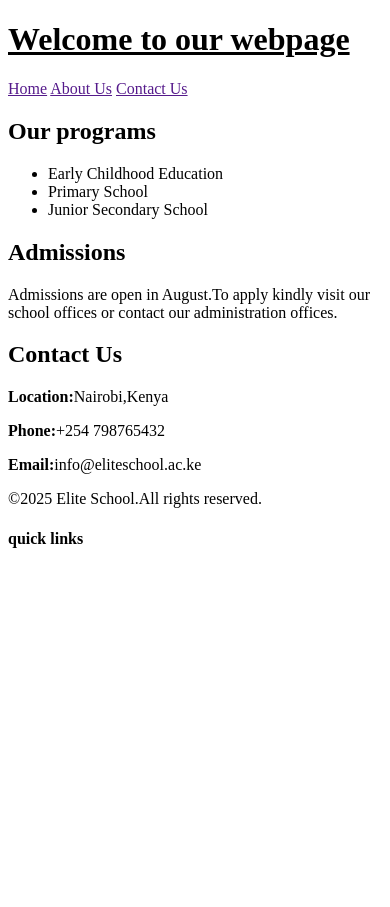
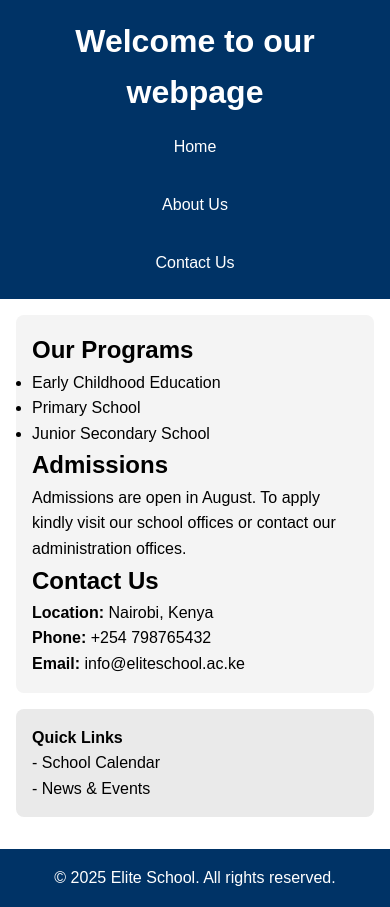
Before and after one commit to lynn004/calculate-discount-function, a plain HTML site: page index.html in a window 390 px wide. Before the commit the page ends 844 px from the top, so only its background shows below. Drawn offline with Linux system fonts and the light colour scheme.

Commit message:
Initial commit: Elite School webpage with responsive layout

```diff
--- a/index.html
+++ b/index.html
@@ -1,21 +1,28 @@
 <!DOCTYPE html>
-<html>
+<html lang="en">
 <head>
-    <title><B>Elite School Webpage</B></title>
+    <meta charset="UTF-8">
+    <title>Elite School Webpage</title>
+    <!-- Linking the CSS file -->
+    <link rel="stylesheet" href="styles.css">
 </head>
 <body>
     <header>
-        <h1><u>Welcome to our webpage</u></h1>
-        <nav><a href="">Home</a>
-        <a href="">About Us</a>
-        <a href="">Contact Us</a></nav>
+        <h1>Welcome to our webpage</h1>
+        <nav>
+            <a href="#">Home</a>
+            <a href="#">About Us</a>
+            <a href="#">Contact Us</a>
+        </nav>
     </header>
 
+    <!-- Grid container for main + sidebar -->
+    <div class="container">
         <main>
             <section>
-            <h2>Our programs</h2>
+                <h2>Our Programs</h2>
                 <ul>
-    <li> Early Childhood Education</li>
+                    <li>Early Childhood Education</li>
                     <li>Primary School</li>
                     <li>Junior Secondary School</li>
                 </ul>
@@ -23,27 +30,27 @@
 
             <section>
                 <h2>Admissions</h2>
-    <p>Admissions are open in August.To apply kindly visit our school offices or contact
-        our administration offices.</p>
+                <p>Admissions are open in August. To apply kindly visit our school offices or
+                contact our administration offices.</p>
             </section>
+
             <section>
                 <h2>Contact Us</h2>
-    <p><b>Location:</b>Nairobi,Kenya</p>
-    <p><b>Phone:</b>+254 798765432</p>
-    <P><b>Email:</b>info@eliteschool.ac.ke</P>
+                <p><b>Location:</b> Nairobi, Kenya</p>
+                <p><b>Phone:</b> +254 798765432</p>
+                <p><b>Email:</b> info@eliteschool.ac.ke</p>
             </section>
-
- <footer><p>&copy;2025 Elite School.All rights reserved.</p>
-</footer>
- <aside>
-    <h4>quick links</h4>
-
- </aside>
         </main>
 
+        <aside>
+            <h4>Quick Links</h4>
+            <p>- School Calendar</p>
+            <p>- News & Events</p>
+        </aside>
+    </div>
 
-
+    <footer>
+        <p>&copy; 2025 Elite School. All rights reserved.</p>
+    </footer>
 </body>
-
-
 </html>
--- /dev/null
+++ b/practice.css
@@ -0,0 +1,6 @@
+
+container {
+    display: grid;
+    grid-template-columns: 1fr 2fr 1fr; /* Defines 3 columns */
+    grid-gap: 10px; /* Adds spacing */
+}
--- /dev/null
+++ b/styles.css
@@ -0,0 +1,91 @@
+/* Reset some defaults */
+* {
+  margin: 0;
+  padding: 0;
+  box-sizing: border-box;
+}
+
+body {
+  font-family: Arial, sans-serif;
+  line-height: 1.6;
+}
+
+/* Header + Nav using Flexbox */
+header {
+  background: #003366;
+  color: #fff;
+  padding: 1rem;
+  text-align: center;
+}
+
+header nav {
+  margin-top: 0.5rem;
+  display: flex;
+  justify-content: center;
+  gap: 1rem;
+}
+
+header nav a {
+  color: #fff;
+  text-decoration: none;
+  padding: 0.5rem 1rem;
+  border-radius: 5px;
+  transition: background 0.3s;
+}
+
+header nav a:hover {
+  background: #0055aa;
+}
+
+/* Main layout using Grid */
+main, aside {
+  padding: 1rem;
+}
+
+.container {
+  display: grid;
+  grid-template-columns: 3fr 1fr;
+  gap: 1rem;
+  padding: 1rem;
+}
+
+main {
+  background: #f4f4f4;
+  border-radius: 8px;
+}
+
+aside {
+  background: #eaeaea;
+  border-radius: 8px;
+}
+
+/* Footer */
+footer {
+  background: #003366;
+  color: #fff;
+  text-align: center;
+  padding: 1rem;
+  margin-top: 1rem;
+}
+
+/* Responsive adjustments */
+@media (max-width: 900px) {
+  .container {
+    grid-template-columns: 2fr 1fr;
+  }
+}
+
+@media (max-width: 600px) {
+  header nav {
+    flex-direction: column;
+    align-items: center;
+  }
+
+  .container {
+    grid-template-columns: 1fr;
+  }
+
+  aside {
+    order: 2; /* Move aside below main */
+  }
+}
```
Also changed, not shown: media.html (added, +49 -0 lines), practice.html (added, +17 -0 lines), 3 other files. Lines whose indentation alone changed are shown as unchanged.
